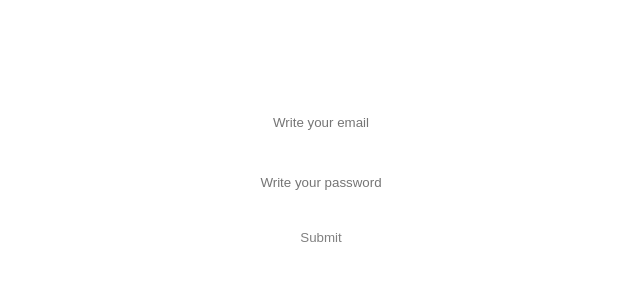
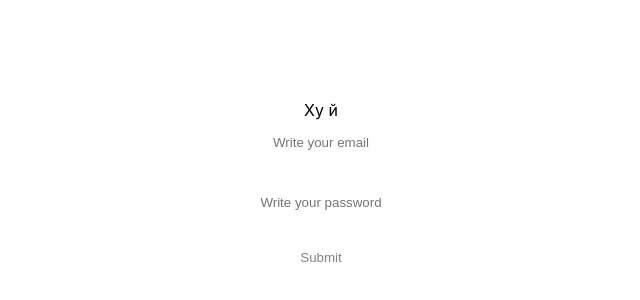
Before and after one commit to kirill25460/Photo-Project, a React (Create React App) app: page / in a window 1280 px wide. Shown: the top 300 px of the page, without its empty margins (319-959 px from the left). Built offline with nearby package versions, Linux system fonts and the light colour scheme.

Commit message:
Update AdminPanel.jsx

```diff
--- a/src/pages/AdminPanel/AdminPanel.jsx
+++ b/src/pages/AdminPanel/AdminPanel.jsx
@@ -19,6 +19,7 @@ const AdminPanel = () => {
 
     return (
         <div className={styles.containerInput}>
+            Ху й
             <AdminPanelInput className={styles.inputLogin} text={'Write your email'} type={'email'} getAuth={getAuth}/>
             <AdminPanelInput className={styles.inputPassword} text={'Write your password'} type={'password'} getAuth={getAuth}/>
             <AdminPanelBtn getAuth={getAuth} />
```
